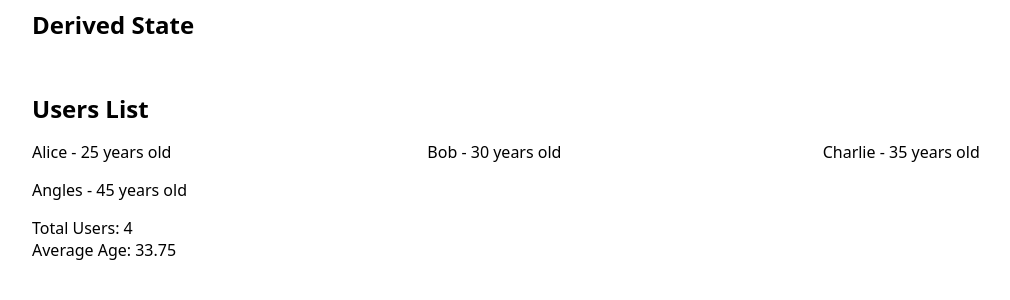
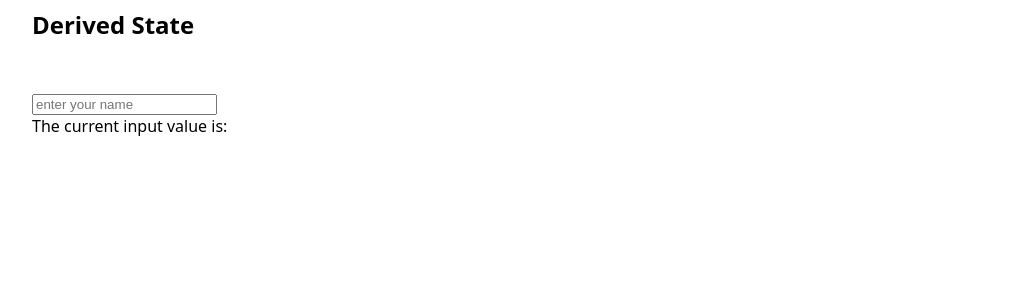
Before and after one commit to satyajeetparmar-UI/netflixCard, a React (Vite) app: page / in a window 1280 px wide. Shown: the top 300 px of the page, without its empty margins (23-1033 px from the left). Built offline with nearby package versions, Linux system fonts and the light colour scheme.

Commit message:
liftstateUp component

```diff
--- a/src/App.jsx
+++ b/src/App.jsx
@@ -1,4 +1,4 @@
-import { DerivedState } from "./components/DerivedState";
+import { LiftingState } from "./components/LiftStateUp";
 import "./components/Netflix.css";
 
 
@@ -7,7 +7,7 @@
     <>
       <section className="container">
         <h1 className="card-heading">Derived State</h1>
-        <DerivedState />
+        <LiftingState />
       </section>
     </>
   )
--- /dev/null
+++ b/src/components/LiftStateUp.jsx
@@ -0,0 +1,28 @@
+import { useState } from "react";
+
+export const LiftingState = () => {
+  const [inputValue, setInputValue] = useState("");
+  return (
+    <>
+      <InputComponent inputValue={inputValue} setInputValue={setInputValue} />
+      <DisplayComponent inputValue={inputValue} />
+    </>
+  );
+};
+
+const InputComponent = ({ inputValue, setInputValue }) => {
+  return (
+    <>
+      <input
+        type="text"
+        placeholder="enter your name"
+        value={inputValue}
+        onChange={(e) => setInputValue(e.target.value)}
+      ></input>
+    </>
+  );
+};
+
+const DisplayComponent = ({ inputValue }) => {
+  return <p>The current input value is: {inputValue} </p>;
+};
```
